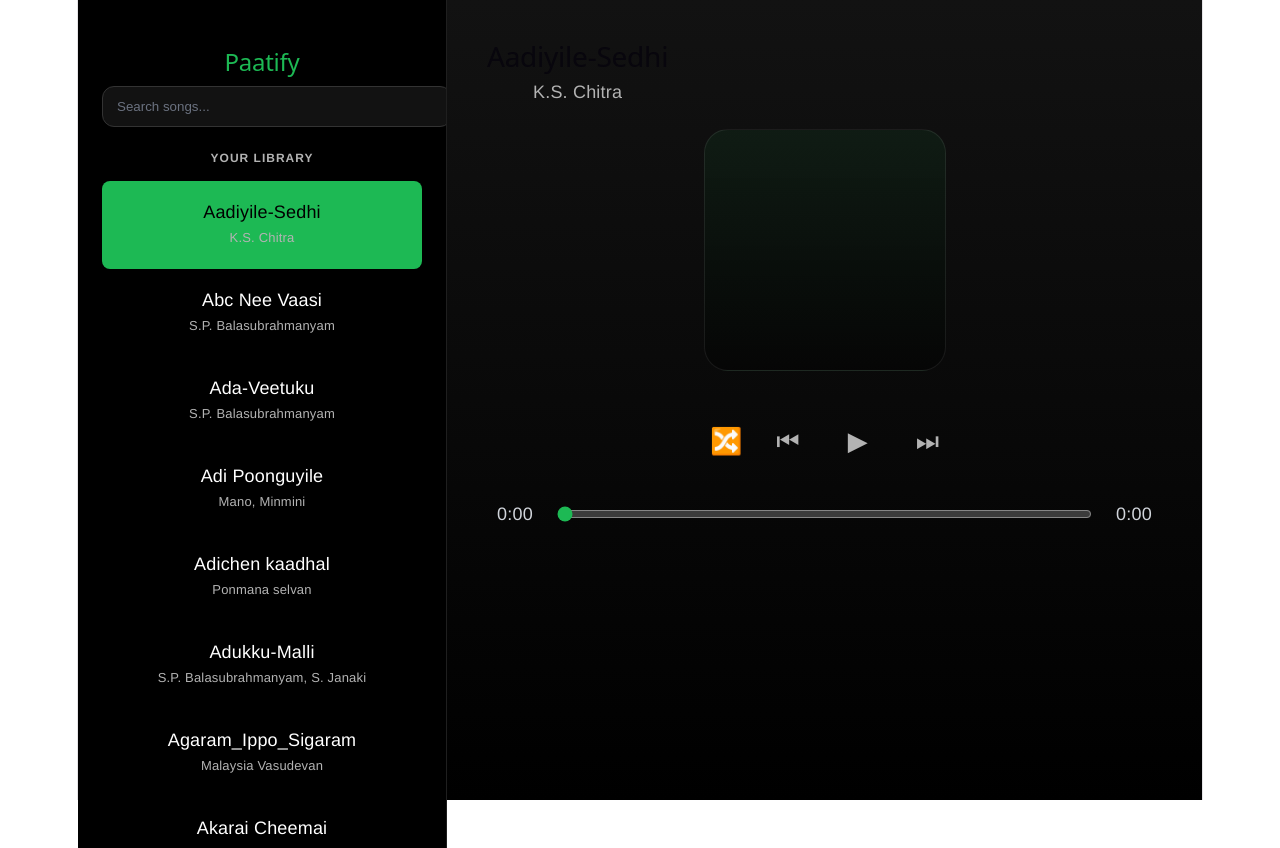
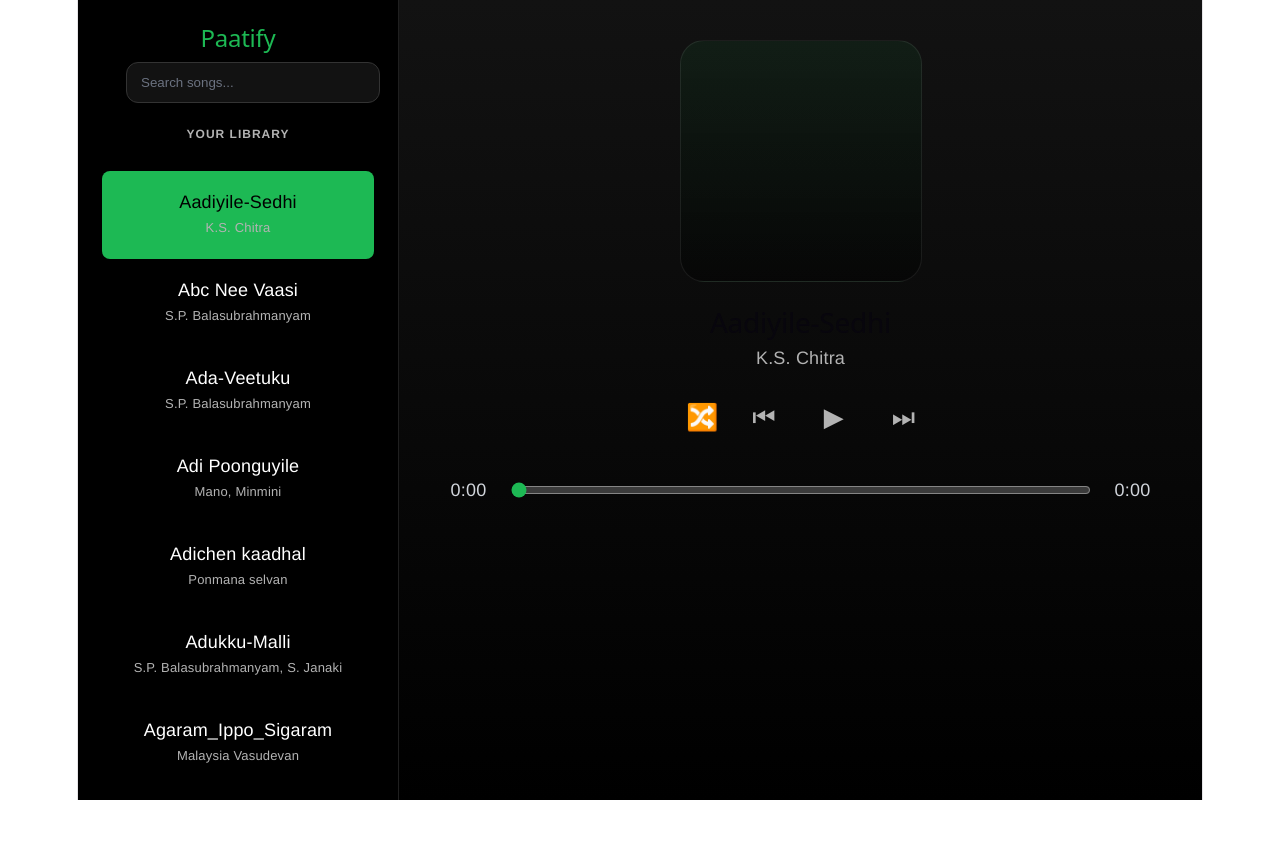
Before and after one commit to thomasjunior-codes/paatify, a React (Vite) app: page / in a window 1280 px wide. After the commit the page ends 800 px from the top, so only its background shows below. Built offline with nearby package versions, Linux system fonts and the light colour scheme.

Commit message:
player UI updates

```diff
--- a/src/App.css
+++ b/src/App.css
@@ -10,7 +10,7 @@
   width: 320px;
   height: 100%;
   background: #000000;
-  padding: 24px;
+  padding: 0;
   overflow-y: auto;
   border-right: 1px solid #1f1f1f;
 }
@@ -20,7 +20,7 @@
   top: 0;
   background: #000000;
   z-index: 100;
-  padding: 24px 0 10px;
+  padding: 24px;
   margin: 0;
 }
 
@@ -40,6 +40,7 @@
 .search-box {
   margin-bottom: 18px;
   margin-top: 0;
+  padding: 0 24px;
 }
 
 .search-box input {
@@ -63,13 +64,18 @@
 }
 
 .search-results {
-  margin: 0 -24px;
+  margin: 0;
+  padding: 0 24px;
+}
+
+.playlist {
+  padding: 0 24px;
 }
 
 .playlist li,
 .search-results li {
   display: flex;
-  justify-content: space-between;
+  justify-content: flex-start;
   align-items: center;
   padding: 12px 10px;
   cursor: pointer;
--- a/src/App.tsx
+++ b/src/App.tsx
@@ -306,16 +306,12 @@ function App() {
       </div>
       <div className="main">
         <div className="player">
-          <div className="player-header">
-            <div className="track-labels">
-              <h2>{currentSong.title}</h2>
-              <p>{currentSong.artist || 'Unknown artist'}</p>
-            </div>
-            <div className="action-buttons">
-            </div>
-          </div>
           <div className="album-art">
             <canvas ref={canvasRef} width="240" height="240" />
+          </div>
+          <div className="track-labels">
+            <h2>{currentSong.title}</h2>
+            <p>{currentSong.artist || 'Unknown artist'}</p>
           </div>
           <div className="queue-status">
             {queueNextIndex !== null && (
```
